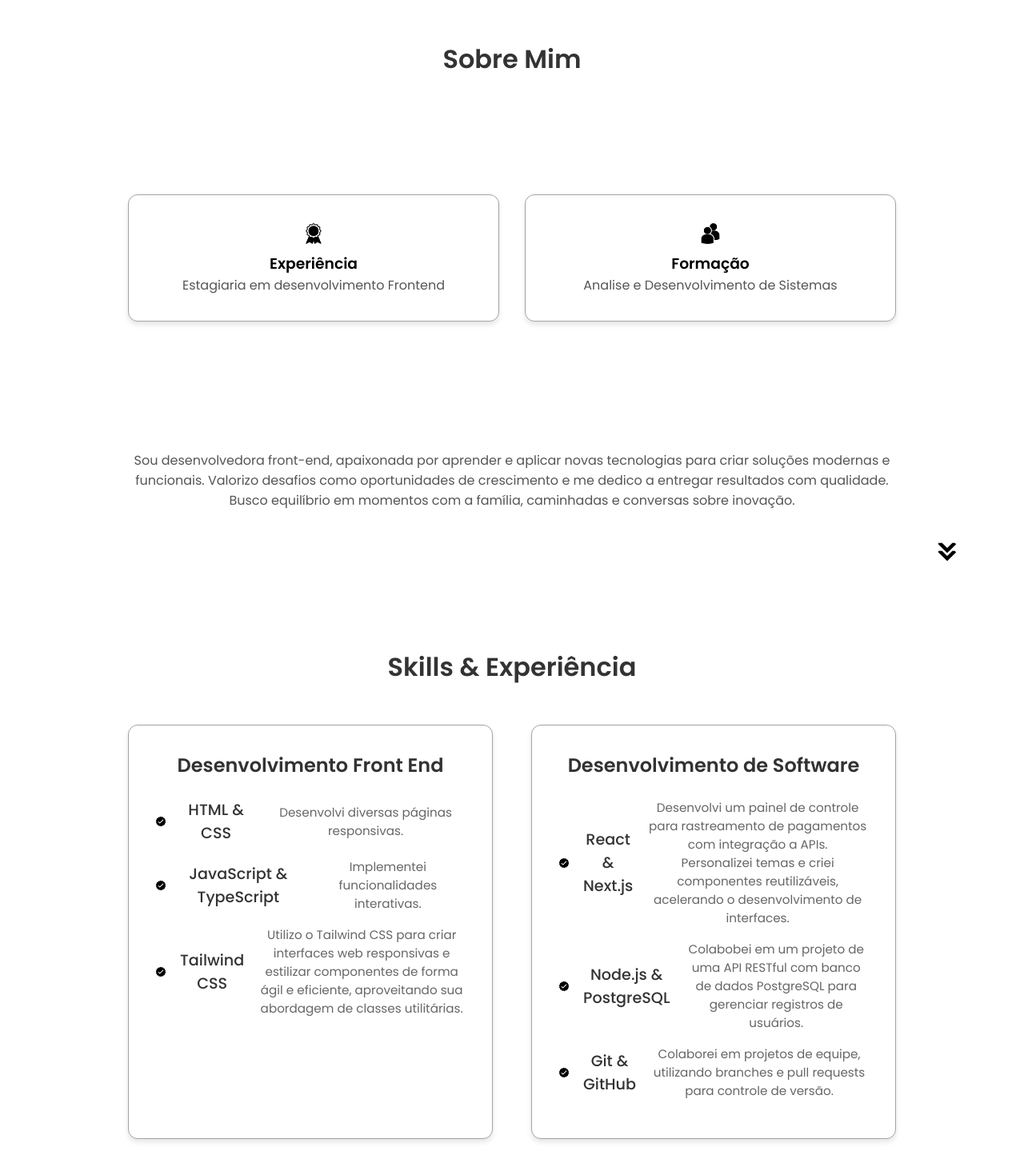
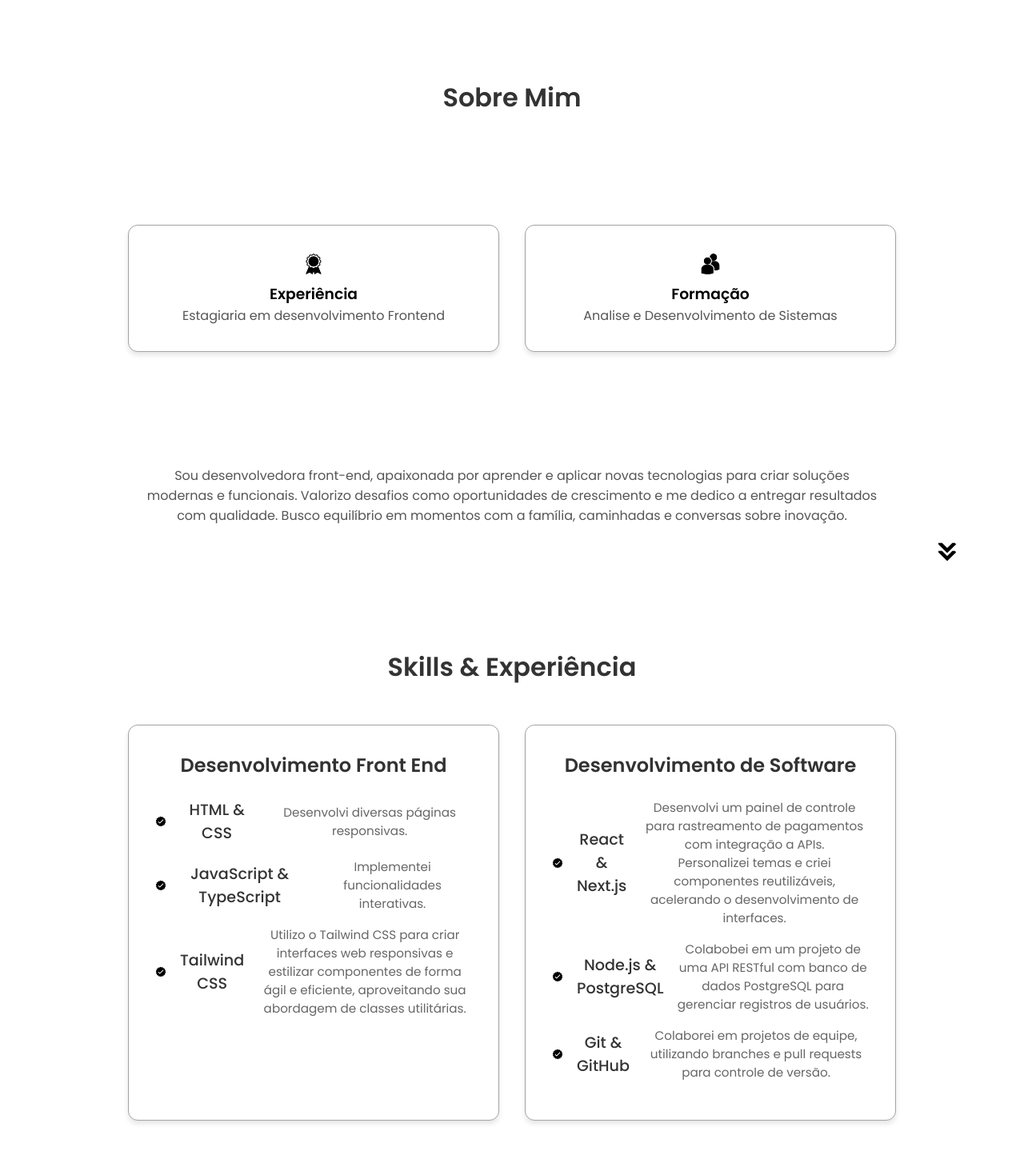
Before and after one commit to deniseschirmer/portifolio, a plain HTML site: page index.html in a window 1280 px wide. Shown: the part 782-2221 px from the top of the page at 80% size. Drawn offline with Linux system fonts and the light colour scheme.

Commit message:
feat: adicionando favicon

```diff
--- a/index.html
+++ b/index.html
@@ -8,6 +8,7 @@
   <title>My Portfolio</title>
   <link rel="stylesheet" href="style.css" />
   <link rel="stylesheet" href="mediaqueries.css" />
+  <link rel="icon" href="./assets/icondev.png" type="image/x-icon" />
 </head>
 
 <body>
@@ -80,6 +81,7 @@
             <h3>Formação</h3>
             <p>Analise e Desenvolvimento de Sistemas </p>
           </div>
+
         </div>
         <div class="text-container">
             <p>
@@ -90,6 +92,7 @@
               com a família, caminhadas e conversas sobre inovação.
             </p>
           </div>
+
       </div>
     </div>
     <img src="./assets/arrow.png" alt="Arrow icon" class="icon arrow" onclick="location.href='./#experience'" />
--- a/mediaqueries.css
+++ b/mediaqueries.css
@@ -49,7 +49,9 @@
 }
 
 @media screen and (max-width: 600px) {
-  #contact,
+  #contact{
+    height: 60vh;
+  }
 
   #profile {
     height: 40vh;
--- a/style.css
+++ b/style.css
@@ -177,7 +177,7 @@ footer nav {
 /* SECTIONS */
 
 section {
-  padding-top: 9vh;
+  padding-top: 15vh;
   height: 96vh;
   margin: 0 10rem;
   box-sizing: border-box;
@@ -313,6 +313,7 @@ section {
 
 .text-container {
   text-align: center;
+  padding: 0 1rem;
 
 }
 
@@ -365,8 +366,8 @@ section {
 .experience-details-container {
   display: flex;
   flex-wrap: wrap;
-  justify-content: space-around;
-  gap: 3rem;
+  justify-content: center;
+  gap: 2rem;
   margin-bottom: 1rem;
 
 }
```
Also changed, not shown: assets/icon.png (added), assets/icondev.png (added). Lines whose indentation alone changed are shown as unchanged.
